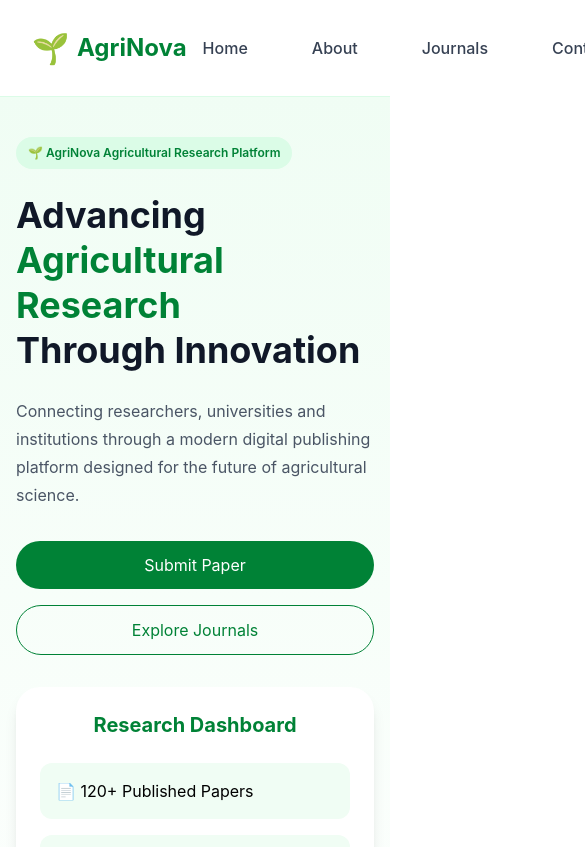
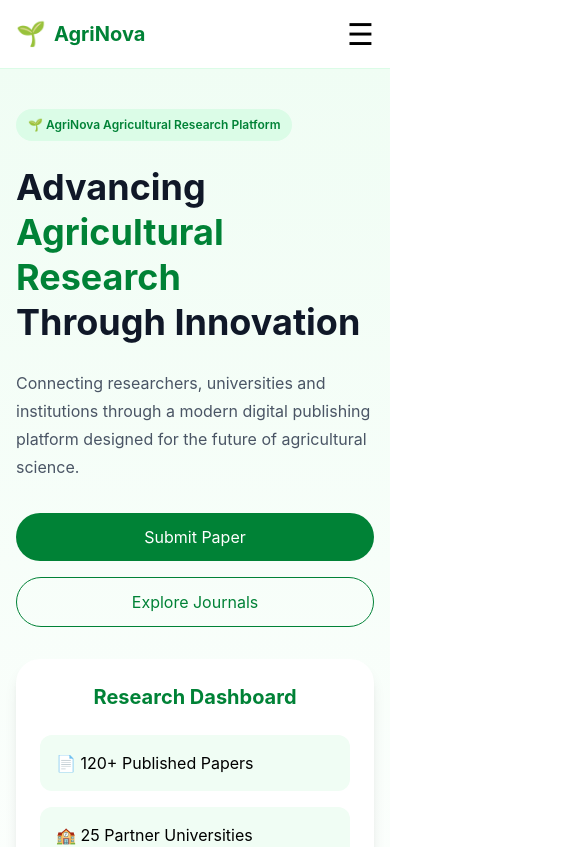
Before and after one commit to sharadinakar/agri-journal, a React (Vite) app: page / in a window 390 px wide. Shown: the top 847 px of the page, 585 px wide, since content can reach past the window. Built offline with nearby package versions, Linux system fonts and the light colour scheme.

Commit message:
Add responsive navbar

```diff
--- a/src/components/Navbar.jsx
+++ b/src/components/Navbar.jsx
@@ -1,32 +1,83 @@
+import { useState } from "react";
+
 function Navbar() {
+  const [menuOpen, setMenuOpen] = useState(false);
+
   return (
     <nav className="sticky top-0 z-50 bg-white/80 backdrop-blur-md border-b border-green-100">
-      <div className="max-w-7xl mx-auto flex items-center justify-between px-8 py-4">
+
+      <div className="max-w-7xl mx-auto flex items-center justify-between px-4 md:px-8 py-4">
 
         {/* Logo */}
         <div className="flex items-center gap-2">
-          <span className="text-3xl">🌱</span>
-          <h1 className="text-2xl font-bold text-green-700">
+          <span className="text-2xl md:text-3xl">🌱</span>
+          <h1 className="text-xl md:text-2xl font-bold text-green-700">
             AgriNova
           </h1>
         </div>
 
-        {/* Menu */}
-        <ul className="flex gap-8 text-gray-700 font-medium">
-          <li className="hover:bg-green-700 hover:text-white cursor-pointer px-4 py-2 rounded-full transition-all duration-300">Home</li>
-          <li className="hover:bg-green-700 hover:text-white cursor-pointer px-4 py-2 rounded-full transition-all duration-300">About</li>
-          <li className="hover:bg-green-700 hover:text-white cursor-pointer px-4 py-2 rounded-full transition-all duration-300">Journals</li>
-          <li className="hover:bg-green-700 hover:text-white cursor-pointer px-4 py-2 rounded-full transition-all duration-300">Contact</li>
+        {/* Desktop Menu */}
+        <ul className="hidden md:flex gap-8 text-gray-700 font-medium">
+          <li className="hover:bg-green-700 hover:text-white cursor-pointer px-4 py-2 rounded-full transition-all duration-300">
+            Home
+          </li>
+          <li className="hover:bg-green-700 hover:text-white cursor-pointer px-4 py-2 rounded-full transition-all duration-300">
+            About
+          </li>
+          <li className="hover:bg-green-700 hover:text-white cursor-pointer px-4 py-2 rounded-full transition-all duration-300">
+            Journals
+          </li>
+          <li className="hover:bg-green-700 hover:text-white cursor-pointer px-4 py-2 rounded-full transition-all duration-300">
+            Contact
+          </li>
         </ul>
 
-        {/* Button */}
-        <button className="bg-green-700 text-white px-5 py-2 rounded-full hover:bg-green-800 transition">
+        {/* Desktop Button */}
+        <button className="hidden md:block bg-green-700 text-white px-5 py-2 rounded-full hover:bg-green-800 transition">
           Submit Paper
         </button>
 
-
+        {/* Mobile Menu Button */}
+        <button
+          className="md:hidden text-3xl"
+          onClick={() => setMenuOpen(!menuOpen)}
+        >
+          ☰
+        </button>
 
       </div>
+
+      {/* Mobile Menu */}
+      {menuOpen && (
+        <div className="md:hidden px-4 pb-4">
+
+          <ul className="flex flex-col gap-3 text-gray-700 font-medium">
+
+            <li className="hover:text-green-700 cursor-pointer">
+              Home
+            </li>
+
+            <li className="hover:text-green-700 cursor-pointer">
+              About
+            </li>
+
+            <li className="hover:text-green-700 cursor-pointer">
+              Journals
+            </li>
+
+            <li className="hover:text-green-700 cursor-pointer">
+              Contact
+            </li>
+
+          </ul>
+
+          <button className="mt-4 w-full bg-green-700 text-white py-3 rounded-full">
+            Submit Paper
+          </button>
+
+        </div>
+      )}
+
     </nav>
   );
 }
```
